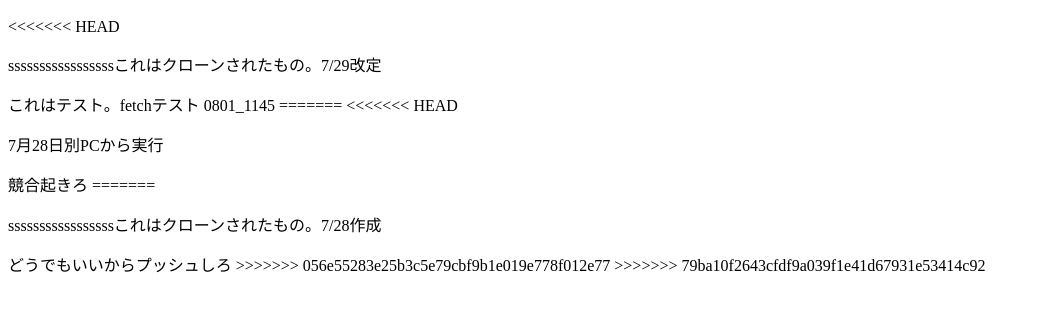
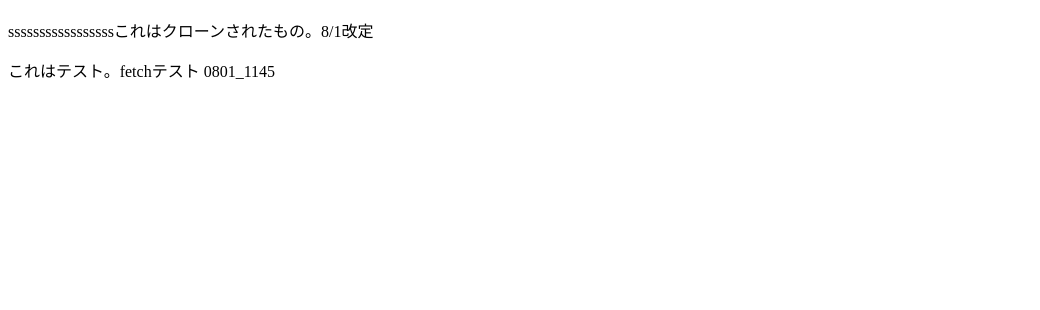
Before and after one commit to manabytest/GitSample, a plain HTML site: page index.html in a window 1280 px wide. Shown: the part 146-456 px from the top of the page, without its empty margins (0-1040 px from the left). Drawn offline with Linux system fonts and the light colour scheme.

Commit message:
0801_1412

```diff
--- a/index.html
+++ b/index.html
@@ -9,19 +9,7 @@ gt<!DOCTYPE html>
 <body>
     <h1>Hello World</h1>
     <h1>Hello World!!!</h1>
-<<<<<<< HEAD
-    <p>sssssssssssssssssこれはクローンされたもの。7/29改定</p>
-    <p>これはテスト。fetchテスト 0801_1145
-=======
-<<<<<<< HEAD
-    <p>7月28日別PCから実行</p>
-    <p>競合起きろ
-=======
-    <p>sssssssssssssssssこれはクローンされたもの。7/28作成</p>
-    <p>どうでもいいからプッシュしろ
->>>>>>> 056e55283e25b3c5e79cbf9b1e019e778f012e77
->>>>>>> 79ba10f2643cfdf9a039f1e41d67931e53414c92
-    </p>
-    <!-- これはクローンしたもの-->
+    <p>sssssssssssssssssこれはクローンされたもの。8/1改定</p>
+    <p>これはテスト。fetchテスト 0801_1145</p>
 </body>
 </html>
```
